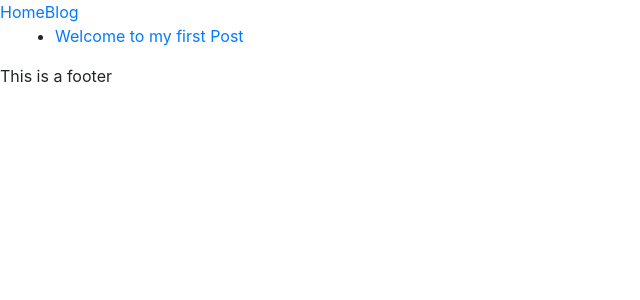
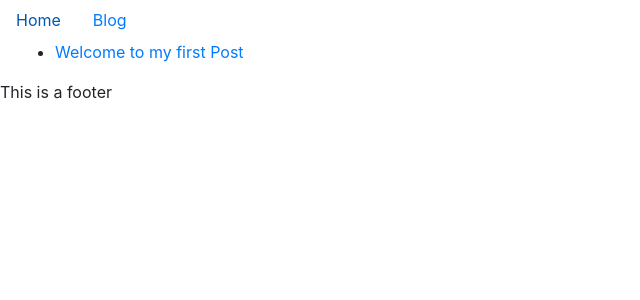
Before and after one commit to warwick-robbatterbee/warwick-robbatterbee.github.io, a Jekyll site: the page built from index.html, in a window 1280 px wide. Shown: the top 300 px of the page, without its empty margins (0-640 px from the left). Built offline with Jekyll 4.4.1, drawn with Linux system fonts in a browser that asks for light colours; nearby versions of some CDN libraries.

Commit message:
Update header.html

```diff
--- a/_includes/header.html
+++ b/_includes/header.html
@@ -1,6 +1,6 @@
 <nav>
 	    		<ul class="nav">
-	        		<li class="nav-item"><a href="/">Home</a></li>
-	        		<li class="nav-item"><a href="/blog">Blog</a></li>
+	        		<li class="nav-item"><a class="nav-link" href="/">Home</a></li>
+	        		<li class="nav-item"><a class="nav-link" href="/blog">Blog</a></li>
 	    		</ul>
 			</nav>
```
